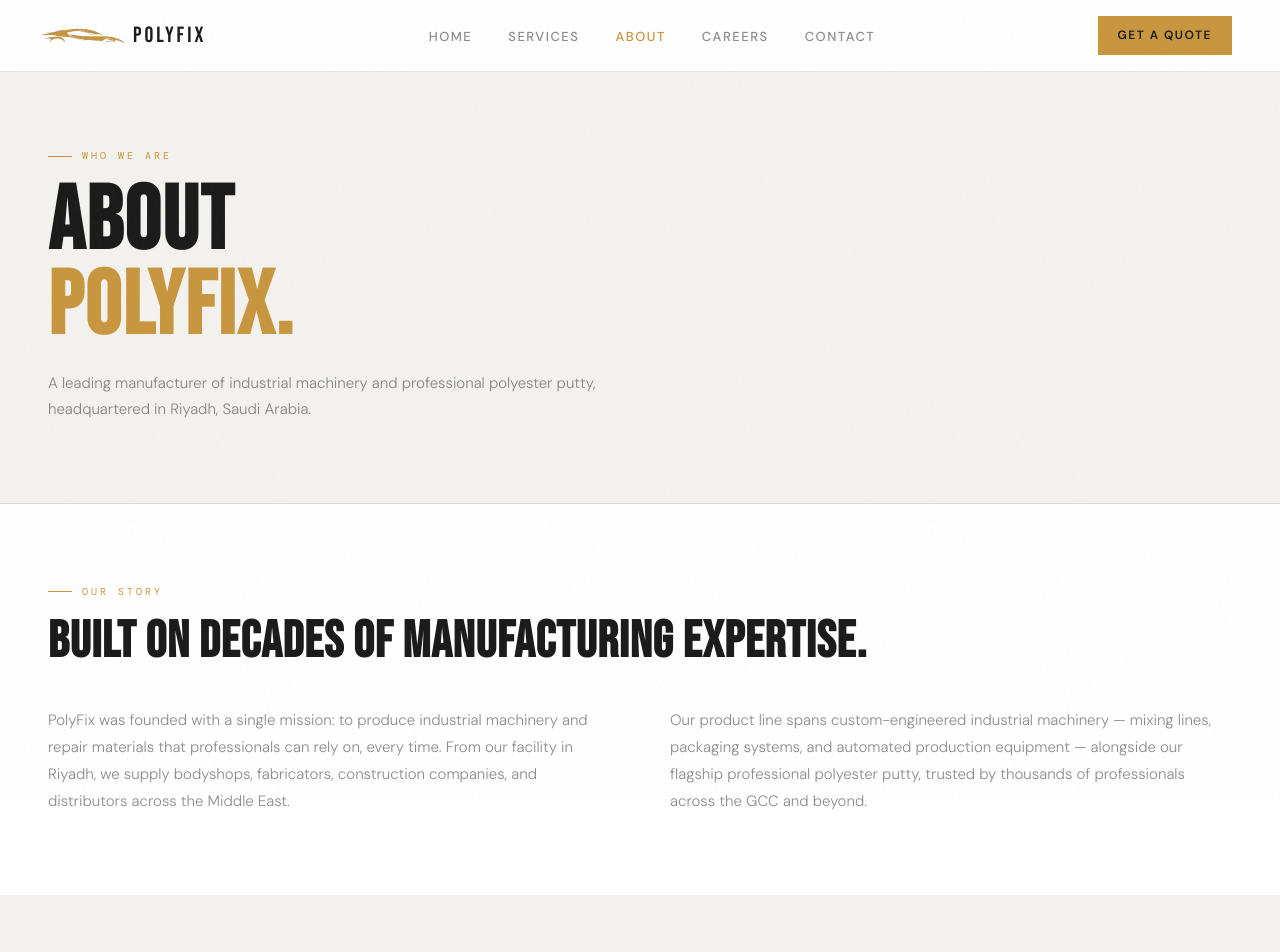
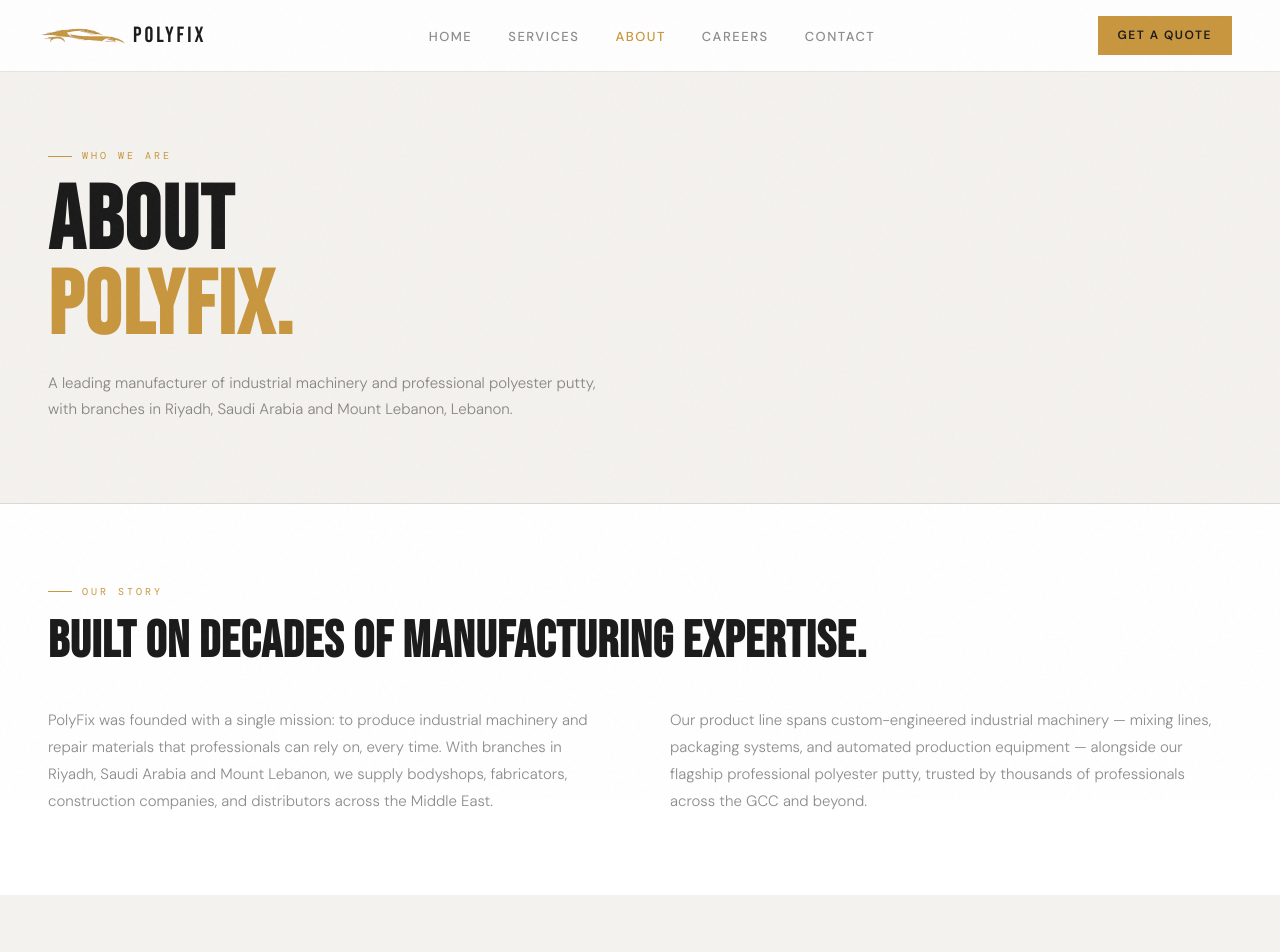
Before and after one commit to generalberr/polyfix-website, a Next.js app: page /about in a window 1280 px wide. Shown: the top 952 px of the page. Built offline with nearby package versions, Linux system fonts and the light colour scheme.

Commit message:
Add files via upload

```diff
--- a/src/app/about/page.tsx
+++ b/src/app/about/page.tsx
@@ -12,14 +12,14 @@
       <div className={styles.pageHero}>
         <div className={styles.sectionTag}>Who We Are</div>
         <h1>About<br /><span>PolyFix.</span></h1>
-        <p>A leading manufacturer of industrial machinery and professional polyester putty, headquartered in Riyadh, Saudi Arabia.</p>
+        <p>A leading manufacturer of industrial machinery and professional polyester putty, with branches in Riyadh, Saudi Arabia and Mount Lebanon, Lebanon.</p>
       </div>
 
       <section className={styles.story}>
         <div className={styles.sectionTag}>Our Story</div>
         <h2>Built on decades of manufacturing expertise.</h2>
         <div className={styles.storyGrid}>
-          <p>PolyFix was founded with a single mission: to produce industrial machinery and repair materials that professionals can rely on, every time. From our facility in Riyadh, we supply bodyshops, fabricators, construction companies, and distributors across the Middle East.</p>
+          <p>PolyFix was founded with a single mission: to produce industrial machinery and repair materials that professionals can rely on, every time. With branches in Riyadh, Saudi Arabia and Mount Lebanon, we supply bodyshops, fabricators, construction companies, and distributors across the Middle East.</p>
           <p>Our product line spans custom-engineered industrial machinery — mixing lines, packaging systems, and automated production equipment — alongside our flagship professional polyester putty, trusted by thousands of professionals across the GCC and beyond.</p>
         </div>
       </section>
```
